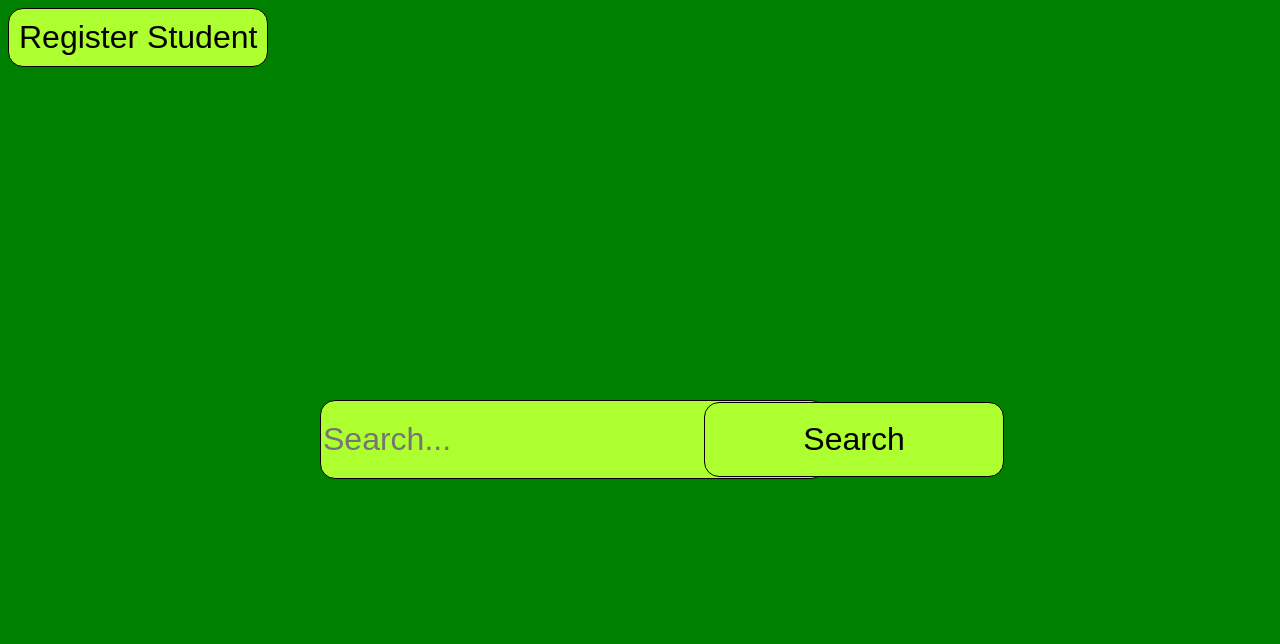
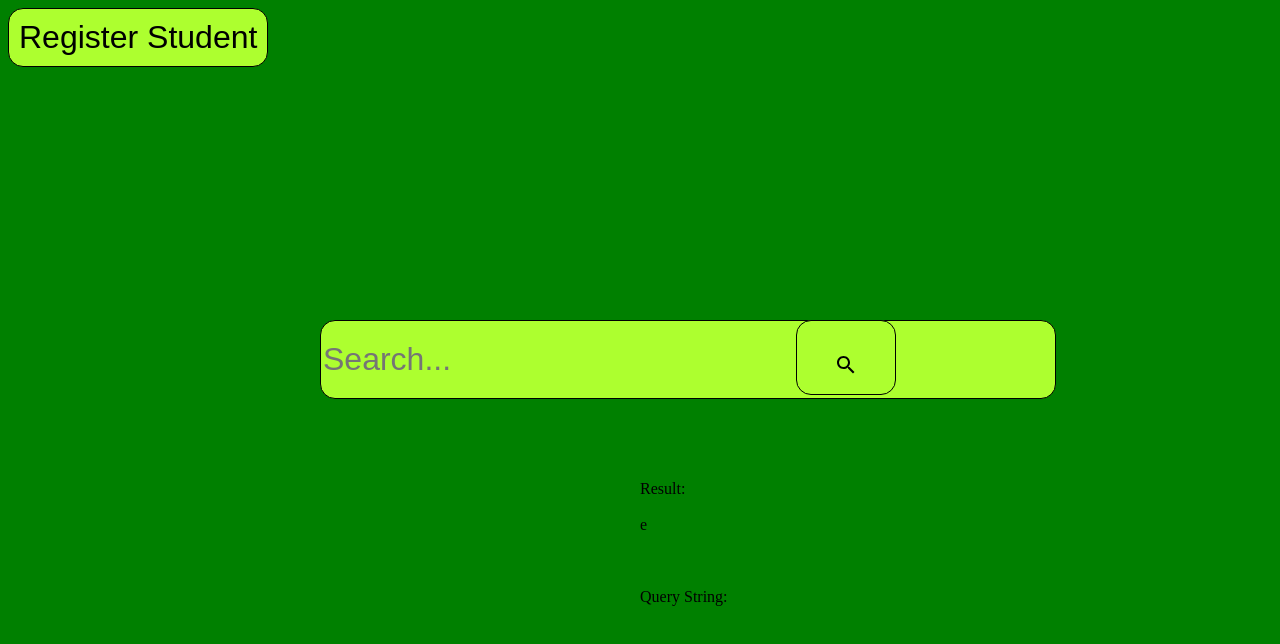
Before and after one commit to Airlo-eng/KTC-Attendance-Website, a React (Create React App) app in the folder ktc-attendance-website/: page / in a window 1280 px wide. Shown: the top 644 px of the page. Built offline with nearby package versions, Linux system fonts and the light colour scheme.

Commit message:
Added searching.
Need to add student specific pages and search box.

```diff
--- a/ktc-attendance-website/package.json
+++ b/ktc-attendance-website/package.json
@@ -3,9 +3,12 @@
   "version": "0.1.0",
   "private": true,
   "dependencies": {
+    "@material-ui/core": "^4.12.3",
+    "@material-ui/icons": "^4.11.2",
     "@testing-library/jest-dom": "^5.11.4",
     "@testing-library/react": "^11.1.0",
     "@testing-library/user-event": "^12.1.10",
+    "firebase": "^9.1.3",
     "react": "^17.0.2",
     "react-dom": "^17.0.2",
     "react-router-dom": "^5.3.0",
--- a/ktc-attendance-website/src/components/registration/RegisterForm.js
+++ b/ktc-attendance-website/src/components/registration/RegisterForm.js
@@ -33,8 +33,6 @@ function RegisterForm(props) {
         };
 
         props.onAddMeetup(studentData);
-
-        console.log(studentData);
 
     }
 
@@ -125,6 +123,7 @@ function RegisterForm(props) {
                             ref={homeAddressInputRef}
                         />
                     </div>
+                    <br/><br/>
                     <button id="studentRegisterButton" className="btn-textfield">Register Student</button>
                     <br/>
                 </form>
--- /dev/null
+++ b/ktc-attendance-website/src/components/search/SearchBar.js
@@ -0,0 +1,72 @@
+import classes from "./SearchBar.module.css";
+import SearchIcon from "@material-ui/icons/Search";
+
+import {useState} from "react";
+
+function SearchBar() {
+
+    //TODO: DONE (Gain access to firebase database and get info for search bar) to display student name properties. Add page to view specific student's details.
+
+    const [result, setResult] = useState(["e"]);
+    const [queryString, setQueryString] = useState("");
+
+    function searchHandler() {
+        fetch(
+            "https://ktc-attendance-app-default-rtdb.europe-west1.firebasedatabase.app/students.json"
+        )
+        .then(response => response.json())
+        .then(data => {
+            Object.keys(data).filter(element => {
+                if (queryString === "") {
+                    setResult(data[element].studentName);
+                    //setResult(result.push(data[element].studentName));
+                }
+                else if (data[element].studentName.toLowerCase().includes(queryString.toLowerCase())) {
+                    setResult(data[element].studentName);
+                    //setResult(result.push(data[element].studentName));
+                }
+                //setResult(result.join("<br/>"));
+                return data[element].studentName;
+            })
+        });
+
+    }
+
+    return (
+
+        <div className={classes.search}>
+
+            <div className={classes.search_inputs}>
+
+                <input
+                    type="text"
+                    id="search-bar"
+                    className={classes.search_bar}
+                    placeholder="Search..."
+                    onChange={event => setQueryString(event.target.value)}
+                />
+
+                <button className={classes.search_icon} onClick={searchHandler}>
+                    <SearchIcon />
+                </button>
+
+            </div>
+
+            <div className={classes.dataResult}>
+                Result:
+                <br/><br/>
+                {result}
+                <br/><br/><br/><br/>
+                Query String:
+                <br/><br/>
+                {queryString}
+                <br/><br/>
+            </div>
+
+        </div>
+
+    );
+
+}
+
+export default SearchBar;
--- /dev/null
+++ b/ktc-attendance-website/src/components/search/SearchBar.module.css
@@ -0,0 +1,39 @@
+.search_bar{
+  border: 1px solid;
+  background-color: greenyellow;
+  border-radius: 15px;
+  font-size: xx-large;
+  font-family: sans-serif;
+  color: black;
+  width: 730px;
+  height: 75px;
+  position: fixed;
+  top: 40%;
+  left: 25%;
+}
+
+.search_icon{
+  border: 1px solid;
+  background-color: greenyellow;
+  border-radius: 15px;
+  font-size: 55px;
+  font-family: sans-serif;
+  color: black;
+  width: 100px;
+  height: 75px;
+  position: fixed;
+  top: 40%;
+  right: 30%;
+  text-align: center;
+  text-decoration: none;
+}
+
+input:focus{
+  outline: none;
+}
+
+.dataResult{
+  position: fixed;
+  top: 60%;
+  left: 50%;
+}
--- a/ktc-attendance-website/src/index.css
+++ b/ktc-attendance-website/src/index.css
@@ -9,20 +9,6 @@ html{
   font-family: sans-serif;
   color: black;
 }
-#search-btn{
-  width: 300px;
-  height: 75px;
-  position: fixed;
-  top: 50.25%;
-  left: 55%;
-}
-#search-bar{
-  width: 500px;
-  height: 75px;
-  position: fixed;
-  top: 50%;
-  left: 25%;
-}
 #page-btn{
   padding: 10px;
   position: fixed;
--- a/ktc-attendance-website/src/pages/Main.js
+++ b/ktc-attendance-website/src/pages/Main.js
@@ -1,10 +1,8 @@
 import {Link} from "react-router-dom";
 
+import SearchBar from "../components/search/SearchBar";
+
 function MainPage() {
-
-    function studentSearchHandler() {
-
-    }
 
     return (
 
@@ -15,14 +13,7 @@ function MainPage() {
             id="page-btn"
             className="btn-textfield">Register Student</Link>
 
-            <form onSubmit={studentSearchHandler}>
-                <input
-                    type="text"
-                    id="search-bar"
-                    className="btn-textfield"
-                    placeholder="Search..." />
-                <button id="search-btn" className="btn-textfield">Search</button>
-            </form>
+            <SearchBar />
 
       </div>
 
```
Also changed, not shown: ktc-attendance-website/src/pages/Browse.js (added, +15 -0 lines), 2 other files (tests, documents, lock files or other folders).
